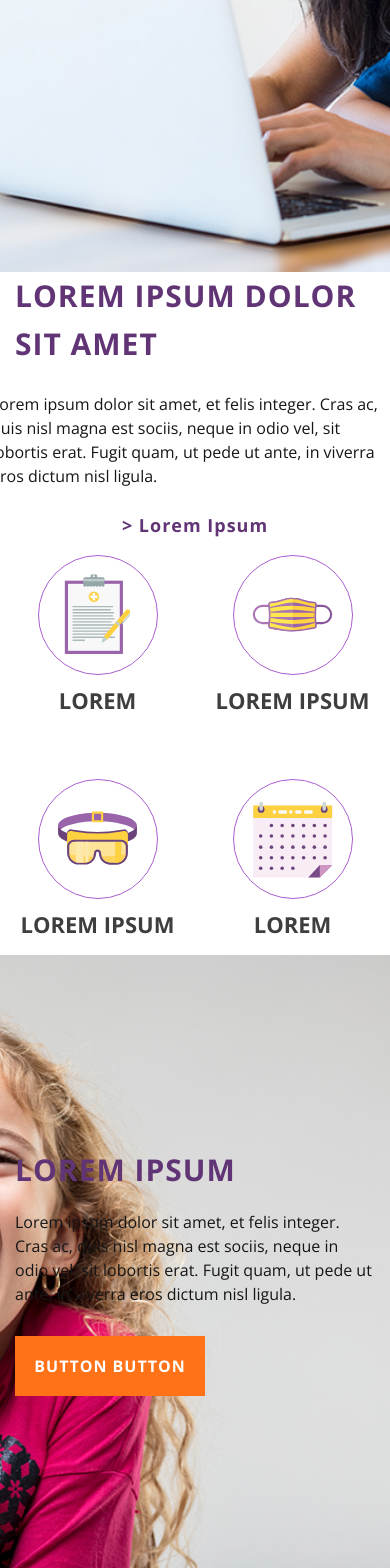
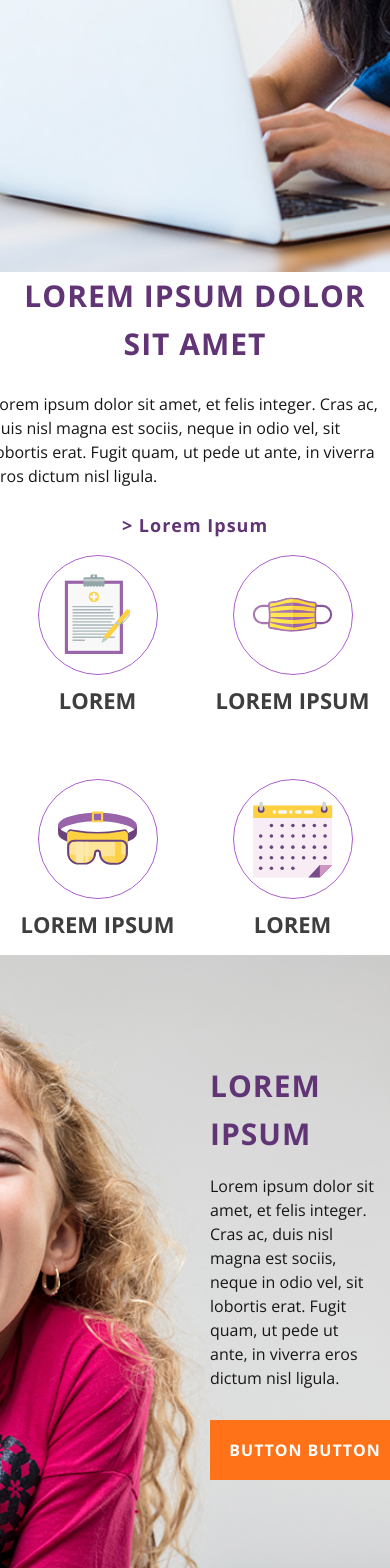
Before and after one commit to ksrawr/rg-frontend-challenge, a React app: page / in a window 390 px wide. Shown: the part 1754-3322 px from the top of the page. Built offline with nearby package versions, Linux system fonts and the light colour scheme.

Commit message:
adds responsiveness to offer,rightage,gettingstart components

```diff
--- a/src/components/OfferContent/OfferContent.js
+++ b/src/components/OfferContent/OfferContent.js
@@ -3,7 +3,7 @@ import React from 'react';
 const OfferContent = () => {
   return(
     <>
-    <h3 className="title title--purple mb-4">
+    <h3 className="title title--purple mb-4 offer__title">
       LOREM IPSUM DOLOR SIT AMET
     </h3>
     <p className="offer__description">
--- a/src/css/style.css
+++ b/src/css/style.css
@@ -447,7 +447,7 @@ img {
     font-size: 44px;
   }
 
-  .review__subject {
+  .offer__title, .review__subject {
     text-align: center;
   }
 
@@ -472,8 +472,8 @@ img {
     max-width: 392px;
   }
 
-  .review__subject {
-    text-align: center
+  .offer__title, .review__subject {
+    text-align: center;
   }
 
 }
--- a/src/screens/GettingStartedContainer.js
+++ b/src/screens/GettingStartedContainer.js
@@ -5,7 +5,7 @@ const GettingStartedContainer = () => {
     <div className="gettingstarted__section">
       <div className="container-fluid">
         <div className="row row__gettingstarted">
-        <div className="col-lg-3 offset-lg-2 col-md-12 col-sm-12 col-xs-12">
+        <div className="col-lg-10 offset-lg-2 col-md-10 offset-md-2 col-sm-10 offset-sm-2 col-10 offset-2">
             <h3 className="title title--purple mb-4">LOREM IPSUM</h3>
             <button className="btn__rg--large btn__rg--orange"><span className="btn__rg--text">BUTTON BUTTON</span></button>
           </div>
--- a/src/screens/RightAgeContainer.js
+++ b/src/screens/RightAgeContainer.js
@@ -5,19 +5,19 @@ const RightAgeContainer = () => {
     <div className="section__rightage row__rightage">
       <div className="container-fluid">
         <div className="row">
-          <div className="col-lg-3 offset-lg-7 col-md-4 offset-md-7 col-sm-6 offset-sm-6 col-xs-6 offset-xs-6">
+          <div className="col-lg-3 offset-lg-7 col-md-4 offset-md-7 col-sm-6 offset-sm-6 col-6 offset-6">
             <h3 className="title title--purple mb-3">LOREM IPSUM</h3>
           </div>
         </div>
         <div className="row">
-          <div className="col-lg-3 offset-lg-7 col-md-4 offset-md-7 col-sm-6 offset-sm-6 col-xs-6 offset-xs-6">
+          <div className="col-lg-3 offset-lg-7 col-md-4 offset-md-7 col-sm-6 offset-sm-6 col-6 offset-6">
               <p className="rightage__description">
                 Lorem ipsum dolor sit amet, et felis integer. Cras ac, duis nisl magna est sociis, neque in odio vel, sit lobortis erat. Fugit quam, ut pede ut ante, in viverra eros dictum nisl ligula.
               </p>
             </div>
           </div>
           <div className="row">
-            <div className="col-lg-3 offset-lg-7 col-md-3 offset-md-7 col-sm-6 offset-sm-6 col-xs-6 offset-xs-6">
+            <div className="col-lg-3 offset-lg-7 col-md-3 offset-md-7 col-sm-6 offset-sm-6 col-6 offset-6">
               <button className="btn__rg--large btn__rg--orange"><span className="btn__rg--text">BUTTON BUTTON</span></button>
             </div>
           </div>
```
